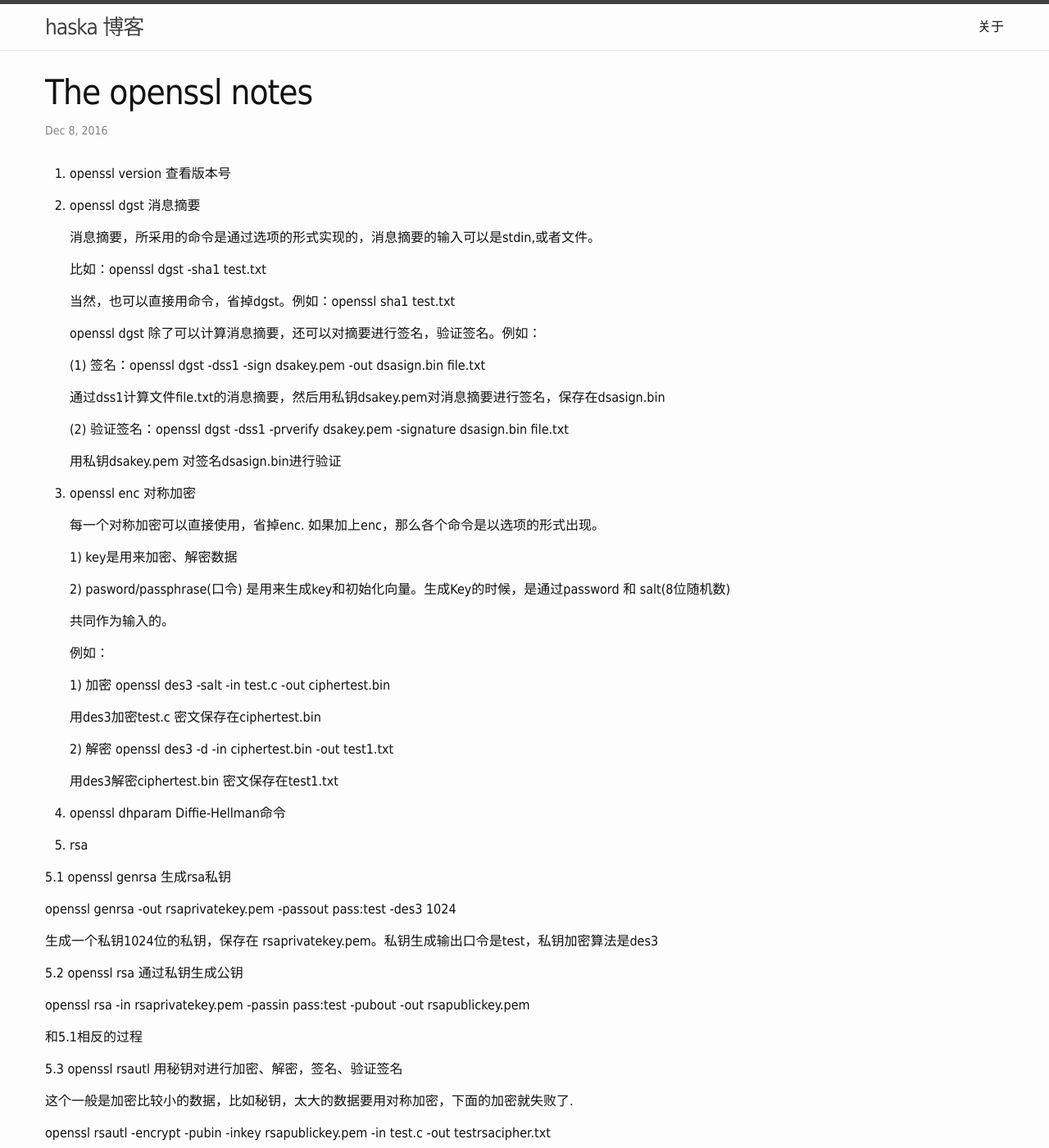
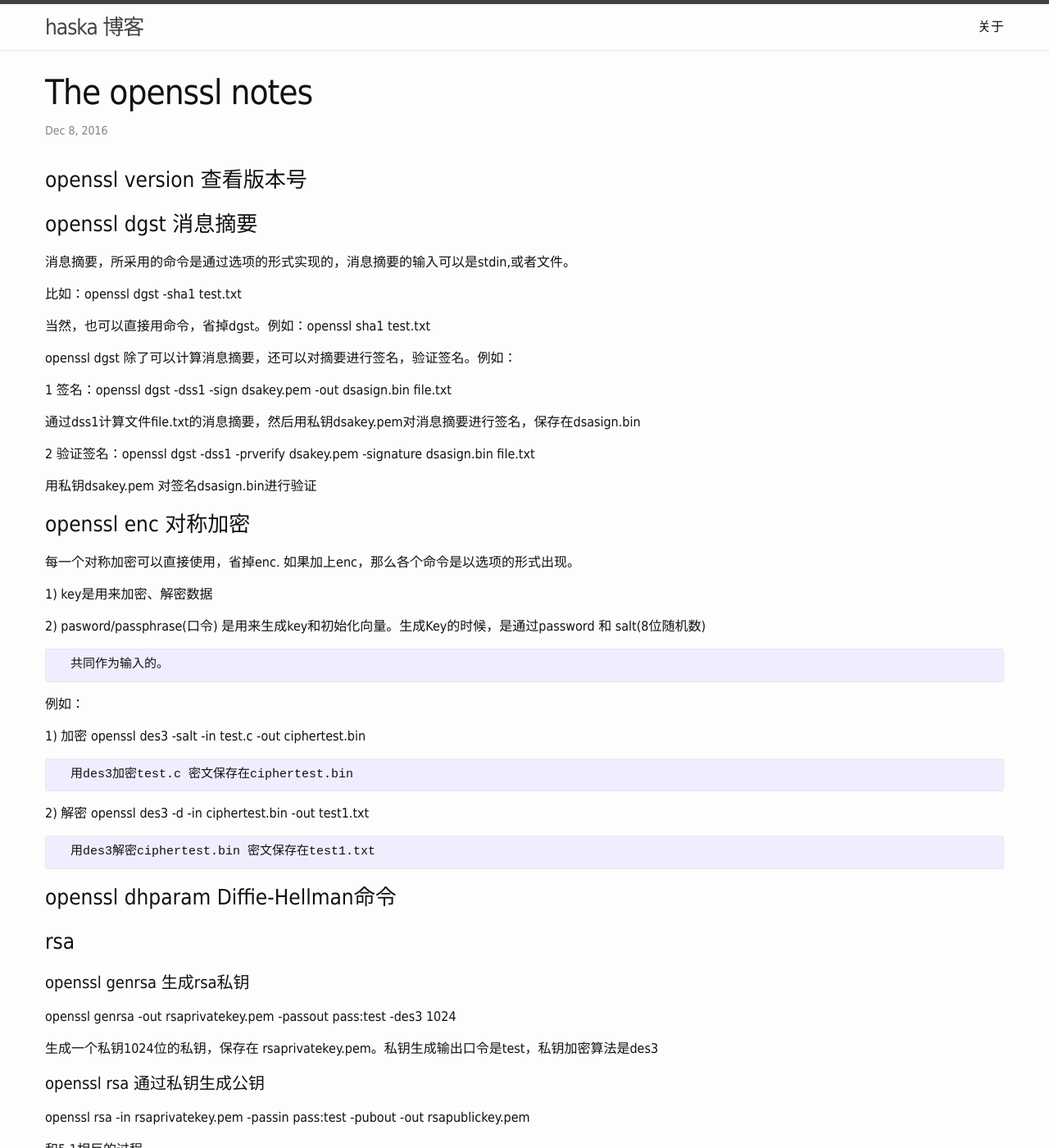
Before and after one commit to haska1025/haska1025.github.io, a Jekyll site: the page built from _posts/2016-12-08-openssl_notes.md, in a window 1280 px wide and 1400 px high. Shown: the whole window at 82% size. Built offline with Jekyll 4.4.1, drawn with Linux system fonts in a browser that asks for light colours; some of the changed text lies outside the part shown.

Commit message:
Update 2016-12-08-openssl_notes.md

```diff
--- a/_posts/2016-12-08-openssl_notes.md
+++ b/_posts/2016-12-08-openssl_notes.md
@@ -5,9 +5,9 @@ date:   2016-12-08 15:47:53
 categories: openssl
 ---
 
-1. openssl version 查看版本号
+### openssl version 查看版本号
 
-2. openssl dgst 消息摘要
+### openssl dgst 消息摘要
 
    消息摘要，所采用的命令是通过选项的形式实现的，消息摘要的输入可以是stdin,或者文件。
 
@@ -17,15 +17,15 @@ categories: openssl
 
    openssl dgst 除了可以计算消息摘要，还可以对摘要进行签名，验证签名。例如：
 
-   (1) 签名：openssl dgst -dss1 -sign dsakey.pem -out dsasign.bin file.txt
+   1  签名：openssl dgst -dss1 -sign dsakey.pem -out dsasign.bin file.txt
 
    通过dss1计算文件file.txt的消息摘要，然后用私钥dsakey.pem对消息摘要进行签名，保存在dsasign.bin
 
-   (2) 验证签名：openssl dgst -dss1 -prverify dsakey.pem -signature dsasign.bin file.txt
+   2  验证签名：openssl dgst -dss1 -prverify dsakey.pem -signature dsasign.bin file.txt
 
    用私钥dsakey.pem 对签名dsasign.bin进行验证
 
-3. openssl enc 对称加密
+### openssl enc 对称加密
 
    每一个对称加密可以直接使用，省掉enc. 如果加上enc，那么各个命令是以选项的形式出现。
 
@@ -45,23 +45,23 @@ categories: openssl
 
       用des3解密ciphertest.bin 密文保存在test1.txt
 
-4. openssl dhparam Diffie-Hellman命令
+### openssl dhparam Diffie-Hellman命令
 
-5. rsa
+### rsa
 
-5.1 openssl genrsa 生成rsa私钥
+#### openssl genrsa 生成rsa私钥
 
 openssl genrsa -out rsaprivatekey.pem -passout pass:test -des3 1024
 
 生成一个私钥1024位的私钥，保存在 rsaprivatekey.pem。私钥生成输出口令是test，私钥加密算法是des3
 
-5.2 openssl rsa 通过私钥生成公钥
+#### openssl rsa 通过私钥生成公钥
 
 openssl rsa -in rsaprivatekey.pem -passin pass:test -pubout -out rsapublickey.pem
 
 和5.1相反的过程
 
-5.3 openssl rsautl 用秘钥对进行加密、解密，签名、验证签名
+#### openssl rsautl 用秘钥对进行加密、解密，签名、验证签名
 
 这个一般是加密比较小的数据，比如秘钥，太大的数据要用对称加密，下面的加密就失败了.
 
```
Also changed, not shown: other parts of _posts/2016-12-08-openssl_notes.md (+5 -1 lines).
